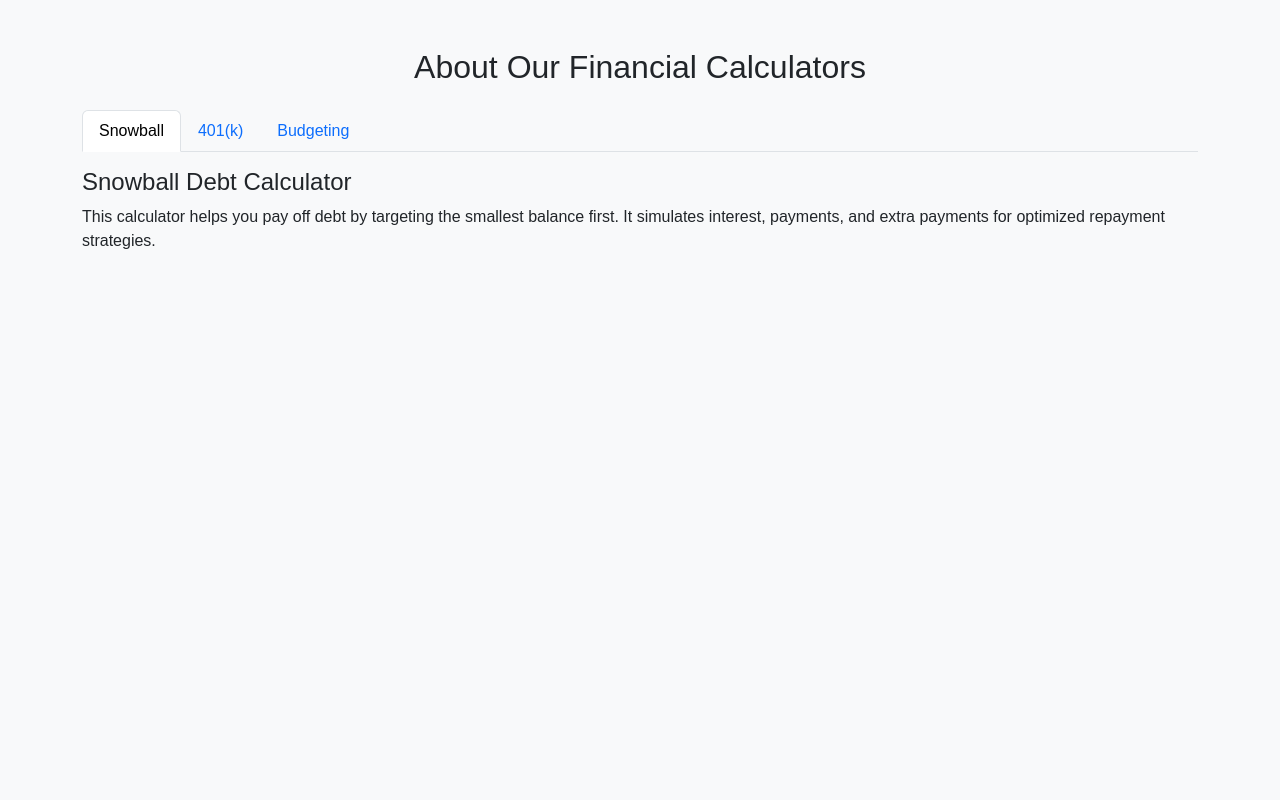
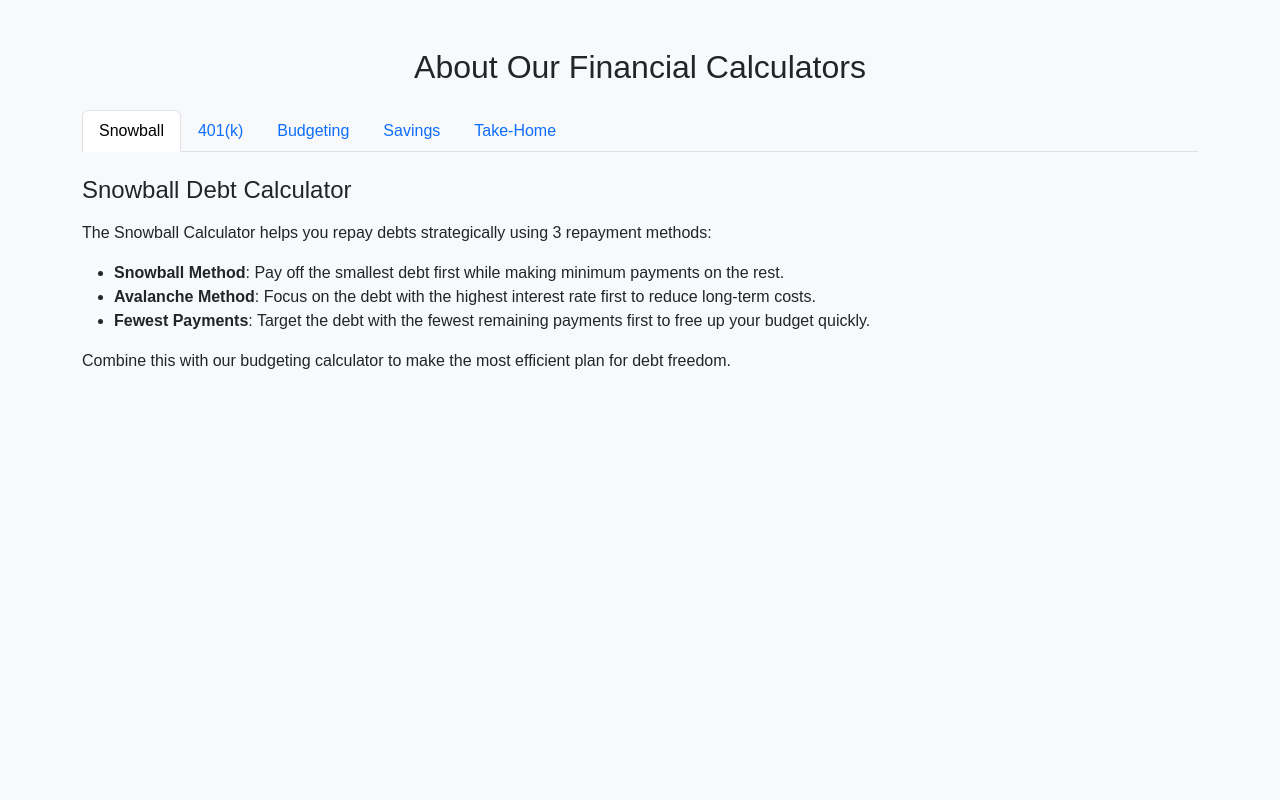
Before and after one commit to DePaul-Spring-2025-CSC-394-903/final-project-poc-team-5, a Django app: page /calculator-info/ in a window 1280 px wide. Shown: the part 56-856 px from the top of the page. Run offline with Django 4.2, Linux system fonts and the light colour scheme; a user stored in the database is signed in.

Commit message:
about page completion

```diff
--- a/main/templates/main/calculator_info.html
+++ b/main/templates/main/calculator_info.html
@@ -1,34 +1,88 @@
 {% extends "main/base.html" %}
+{% load static %}
 {% block content %}
+
 <div class="container py-5">
   <h2 class="text-center mb-4">About Our Financial Calculators</h2>
 
   <!-- Tabs -->
-  <ul class="nav nav-tabs mb-3" id="calculatorTabs" role="tablist">
+  <ul class="nav nav-tabs mb-4" id="calculatorTabs" role="tablist">
     <li class="nav-item" role="presentation">
-      <button class="nav-link active" id="snowball-tab" data-bs-toggle="tab" data-bs-target="#snowball" type="button" role="tab">Snowball</button>
+      <button class="nav-link active" data-bs-toggle="tab" data-bs-target="#snowball" type="button">Snowball</button>
     </li>
     <li class="nav-item" role="presentation">
-      <button class="nav-link" id="401k-tab" data-bs-toggle="tab" data-bs-target="#k401" type="button" role="tab">401(k)</button>
+      <button class="nav-link" data-bs-toggle="tab" data-bs-target="#k401" type="button">401(k)</button>
     </li>
     <li class="nav-item" role="presentation">
-      <button class="nav-link" id="budget-tab" data-bs-toggle="tab" data-bs-target="#budget" type="button" role="tab">Budgeting</button>
+      <button class="nav-link" data-bs-toggle="tab" data-bs-target="#budget" type="button">Budgeting</button>
+    </li>
+    <li class="nav-item" role="presentation">
+      <button class="nav-link" data-bs-toggle="tab" data-bs-target="#savings" type="button">Savings</button>
+    </li>
+    <li class="nav-item" role="presentation">
+      <button class="nav-link" data-bs-toggle="tab" data-bs-target="#takehome" type="button">Take-Home</button>
     </li>
   </ul>
 
-  <!-- Tab content -->
-  <div class="tab-content" id="calculatorTabsContent">
+  <!-- Tab Content -->
+  <div class="tab-content">
+
+    <!-- Snowball -->
     <div class="tab-pane fade show active" id="snowball" role="tabpanel">
-      <h4>Snowball Debt Calculator</h4>
-      <p>This calculator helps you pay off debt by targeting the smallest balance first. It simulates interest, payments, and extra payments for optimized repayment strategies.</p>
+      <h4 class="mb-3">Snowball Debt Calculator</h4>
+      <p>The Snowball Calculator helps you repay debts strategically using 3 repayment methods:</p>
+      <ul>
+        <li><strong>Snowball Method</strong>: Pay off the smallest debt first while making minimum payments on the rest.</li>
+        <li><strong>Avalanche Method</strong>: Focus on the debt with the highest interest rate first to reduce long-term costs.</li>
+        <li><strong>Fewest Payments</strong>: Target the debt with the fewest remaining payments first to free up your budget quickly.</li>
+      </ul>
+      <p>Combine this with our budgeting calculator to make the most efficient plan for debt freedom.</p>
     </div>
+
+    <!-- 401k -->
     <div class="tab-pane fade" id="k401" role="tabpanel">
-      <h4>401(k) Retirement Calculator</h4>
-      <p>This tool estimates your projected retirement savings based on your current salary, contributions, employer match, and compound growth over time.</p>
+      <h4 class="mb-3">401(k) Retirement Calculator</h4>
+      <p>Our 401(k) Calculator estimates your future retirement savings using:</p>
+      <ul>
+        <li>Initial deposit and expected salary growth</li>
+        <li>Contribution rate and employer match</li>
+        <li>Annual investment return (compound interest)</li>
+      </ul>
+      <p>It’s a great way to visualize how consistent saving today can grow into long-term wealth.</p>
     </div>
+
+    <!-- Budgeting -->
     <div class="tab-pane fade" id="budget" role="tabpanel">
-      <h4>Budgeting Tool</h4>
-      <p>Plan your monthly spending by allocating your income across key categories like housing, food, savings, and more. Includes visual breakdowns via charts.</p>
+      <h4 class="mb-3">Budgeting Tool</h4>
+      <p>This tool helps you allocate your monthly income across essential spending categories like:</p>
+      <ul>
+        <li>Housing, Food, Utilities, Transportation</li>
+        <li>Healthcare, Savings, Debt, Entertainment</li>
+      </ul>
+      <p>You can start with default percentages, link in your debt or 401(k) data, and adjust your allocations to fit your lifestyle.</p>
+    </div>
+
+    <!-- Savings -->
+    <div class="tab-pane fade" id="savings" role="tabpanel">
+      <h4 class="mb-3">Savings Calculator</h4>
+      <p>Use this calculator to project how your savings grow based on:</p>
+      <ul>
+        <li>Monthly contributions</li>
+        <li>Expected interest rate</li>
+        <li>Time horizon</li>
+      </ul>
+      <p>It shows the power of compound interest and consistency in saving.</p>
+    </div>
+
+    <!-- Take-Home -->
+    <div class="tab-pane fade" id="takehome" role="tabpanel">
+      <h4 class="mb-3">Take-Home Pay Calculator</h4>
+      <p>This calculator estimates how much of your paycheck you actually keep after:</p>
+      <ul>
+        <li>Federal and state taxes</li>
+        <li>Pre-tax and post-tax deductions</li>
+      </ul>
+      <p>It helps you better understand your real monthly income for smarter planning.</p>
     </div>
   </div>
 </div>
```
